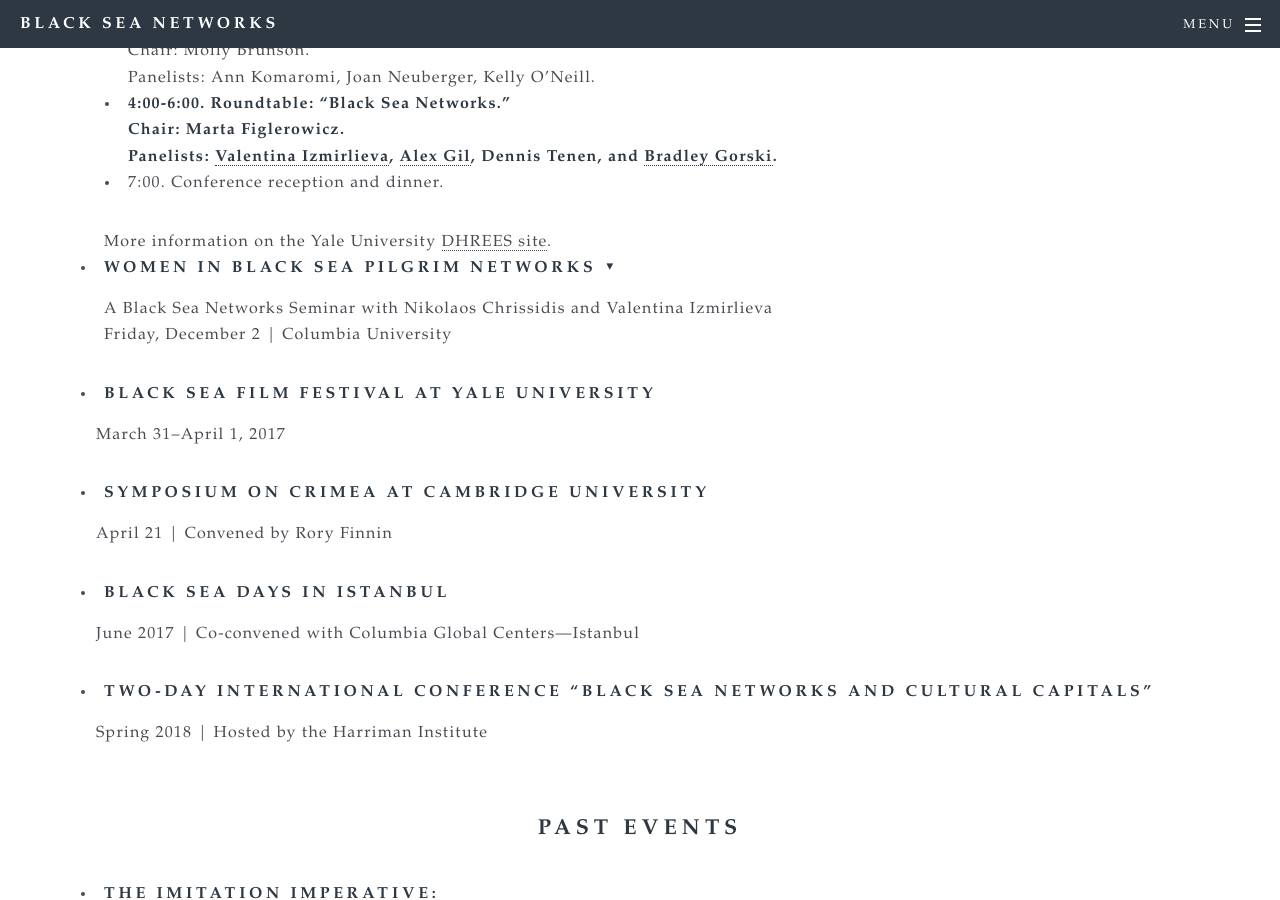
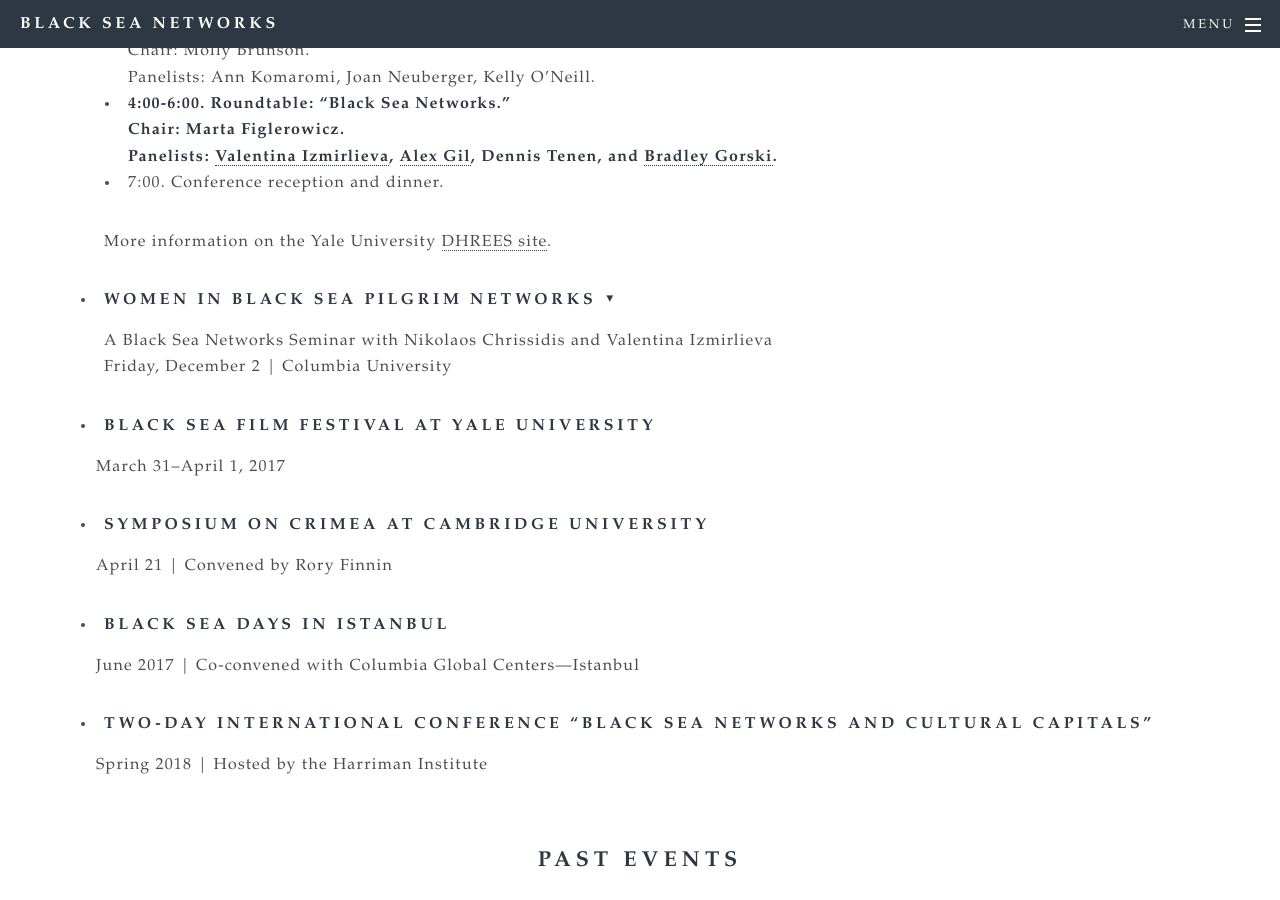
Before and after one commit to bradleygorski/blackseanet, a Jekyll site: the page built from events.html, in a window 1280 px wide and 900 px high, scrolled down 842 px. Built offline with Jekyll 4.4.1, drawn with Linux system fonts in a browser that asks for light colours.

```diff
--- a/events.html
+++ b/events.html
@@ -37,7 +37,7 @@ title: Events
 						<a href='/people.html#support'>Alex Gil</a>, Dennis Tenen, and <a href="/people.html#gradstuds">Bradley Gorski</a>.</strong></li>
 					<li>7:00. Conference reception and dinner.</li>
 				</ul>
-				More information on the Yale University <a href='http://dhrees.yale.edu/category/events/'>DHREES site</a>.</li>
+				<p>More information on the Yale University <a href='http://dhrees.yale.edu/category/events/'>DHREES site</a>.</p></li>
 
 
             <li><h4>Women in Black Sea Pilgrim Networks <span class="people-bio-button" title="Toggle Bio">▼</span>
```
